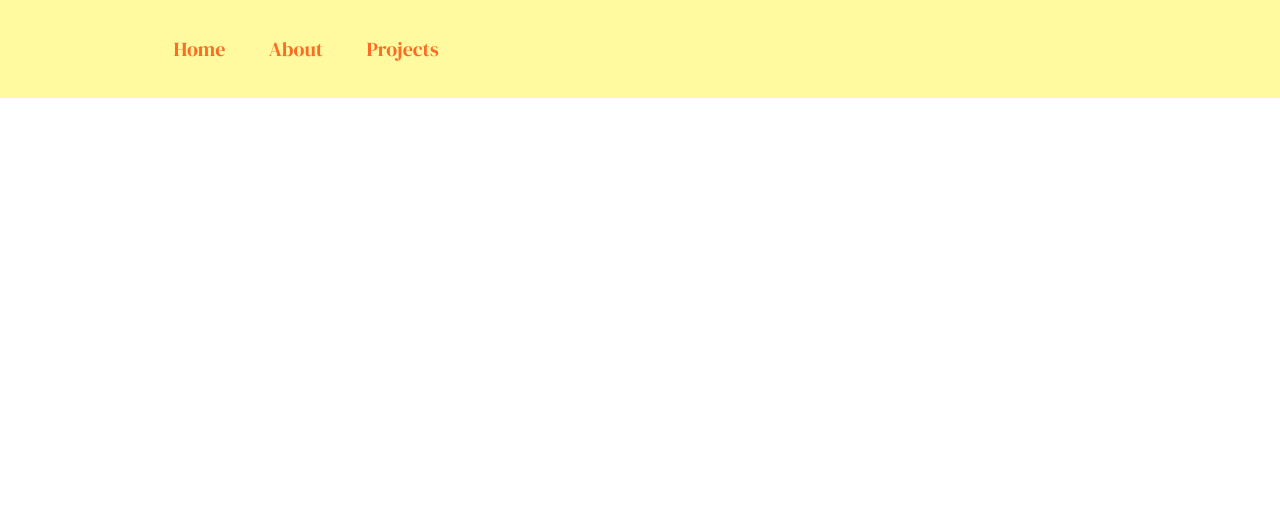
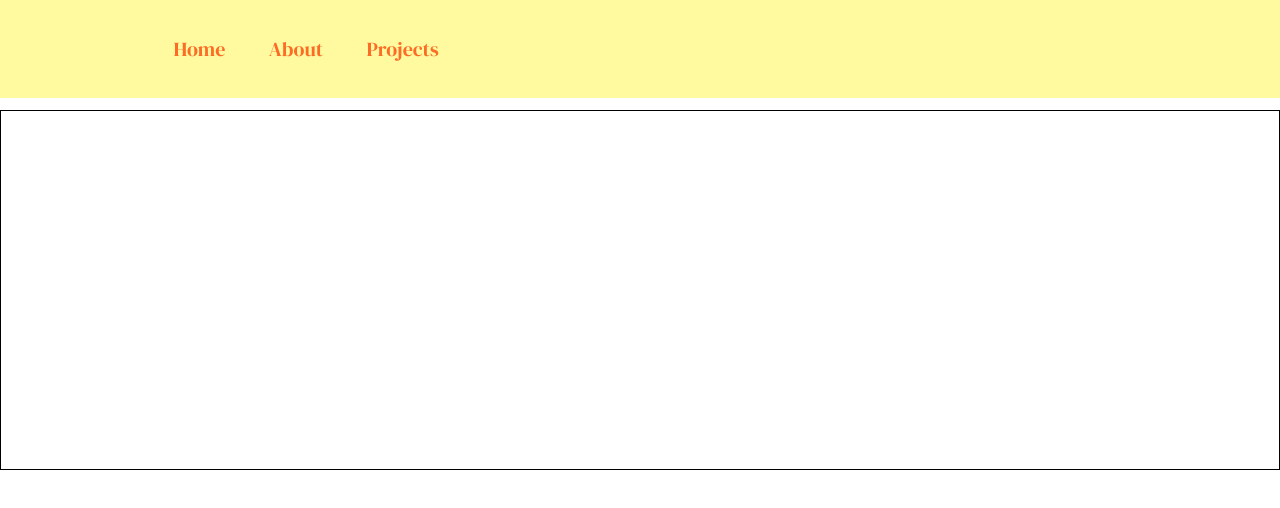
Before and after one commit to R-Adan02/portfolio_v.1, a plain HTML site: page index.html in a window 1280 px wide. Drawn offline with Linux system fonts and the light colour scheme.

Commit message:
adjusting screen dimensions

```diff
--- a/index.html
+++ b/index.html
@@ -22,6 +22,9 @@
 <br>
 <br>
 <br>
+<div class="banner">
+
+</div>
 
 
 </body>
--- a/styles.css
+++ b/styles.css
@@ -13,7 +13,7 @@
     position: fixed ;
     top: 0 ;
     left: 0 ;
-    width: 100% ;
+    width: 100vw ;
     padding: 35px 12%;
     background: rgb(255, 250, 160);
     display: flex ;
@@ -77,3 +77,11 @@ footer{
     justify-content: center;
     align-items: center ;
 }
+
+.banner{
+    display: flex;
+    flex-wrap: wrap;
+    border: 1px solid;
+    width: 100vw;
+    height: 360px;
+}
```
